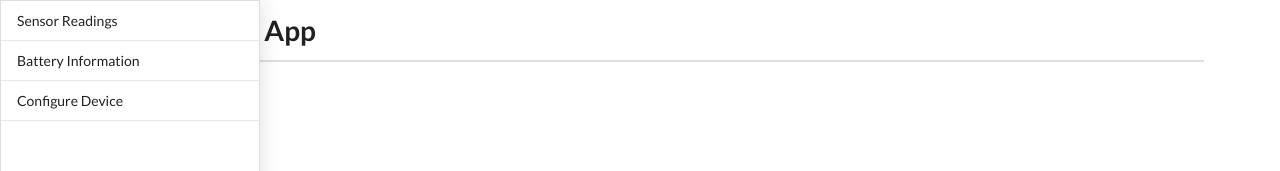
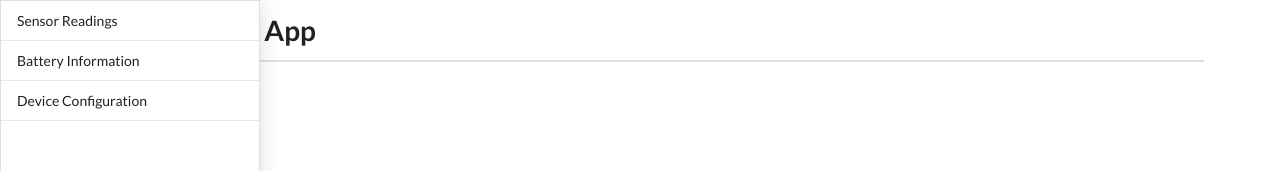
Before and after one commit to sandeshakya/soil-moisture-app, a React (Create React App) app: page /device-configuration in a window 1280 px wide. Shown: the top 171 px of the page. Built offline with nearby package versions, Linux system fonts and the light colour scheme.

Commit message:
Created Device Config Page

```diff
--- a/src/components/App.js
+++ b/src/components/App.js
@@ -9,6 +9,7 @@ import Header from "./Header";
 import { Router, Switch, Route } from "react-router-dom";
 import history from "../history";
 import Sidebar from "./Sidebar";
+import DeviceConfiguration from "./DeviceConfiguration";
 
 const App = () => {
   return (
@@ -23,6 +24,11 @@ const App = () => {
             exact
             component={BatteryInformation}
           />
+          <Route
+            path="/device-configuration"
+            exact
+            component={DeviceConfiguration}
+          />
         </Switch>
       </Router>
     </div>
--- /dev/null
+++ b/src/components/DeviceConfiguration.js
@@ -0,0 +1,11 @@
+import React from "react";
+
+const DeviceConfiguration = () => {
+  return (
+    <div>
+      <div>This is the config page</div>
+    </div>
+  );
+};
+
+export default DeviceConfiguration;
--- a/src/components/Sidebar.js
+++ b/src/components/Sidebar.js
@@ -10,8 +10,8 @@ const Sidebar = () => {
       <Link to="/battery-information" className="item">
         Battery Information
       </Link>
-      <Link to="#" className="item">
-        Configure Device
+      <Link to="/device-configuration" className="item">
+        Device Configuration
       </Link>
     </div>
   );
```
